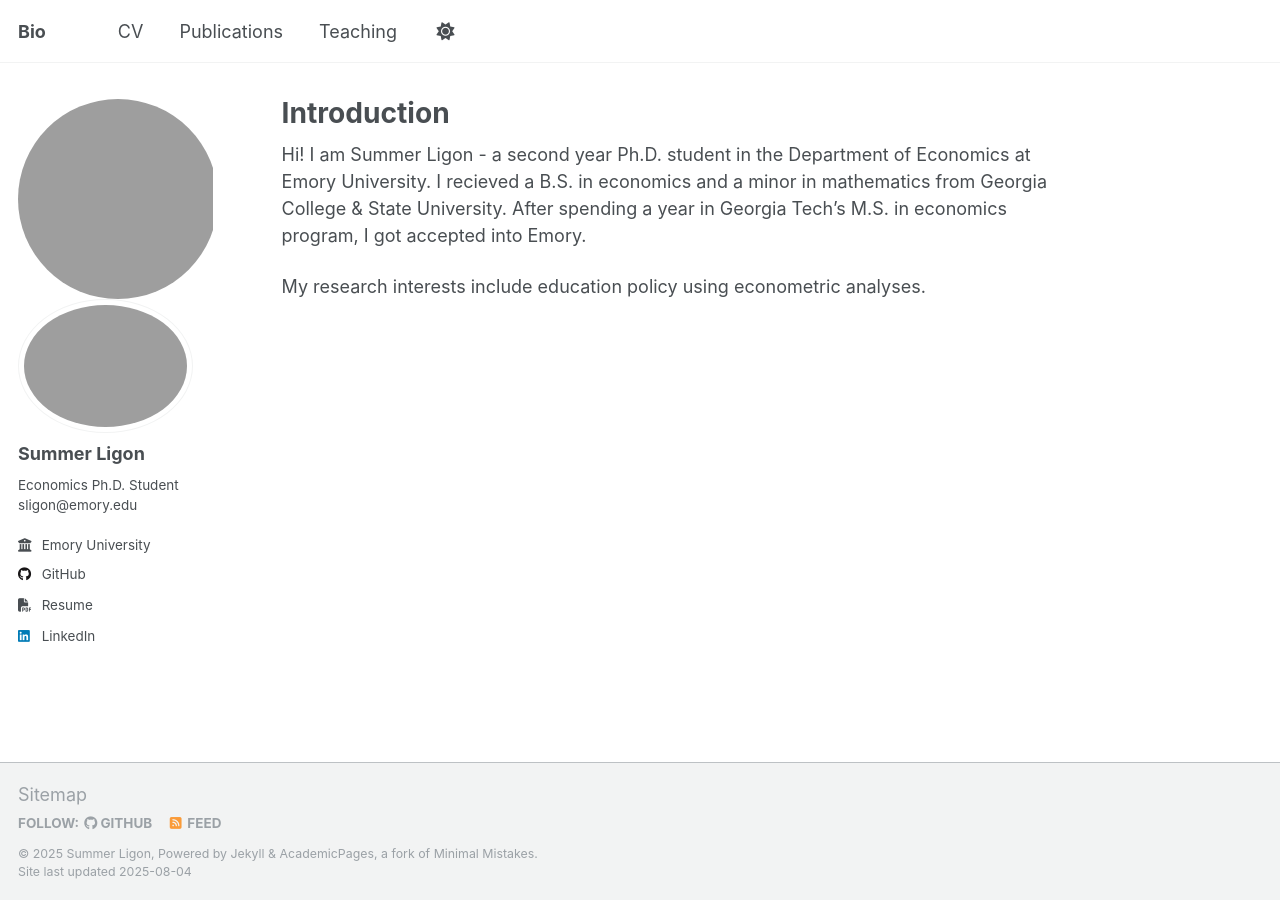
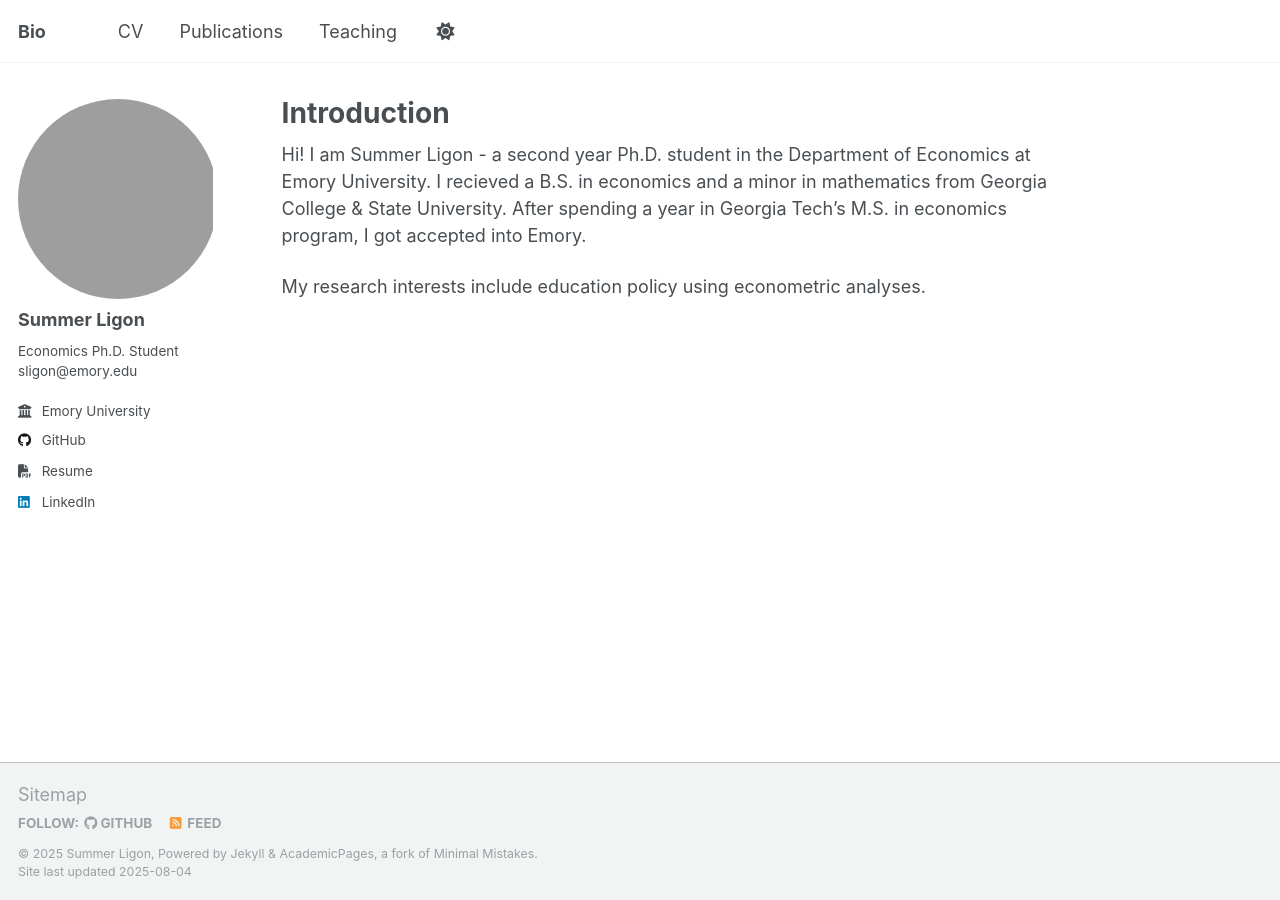
Before and after one commit to summerligon/summerligon.github.io, a Jekyll site: the page built from _pages/about.md, in a window 1280 px wide. Built offline with Jekyll 4.4.1, drawn with Linux system fonts in a browser that asks for light colours; a script that is not in the unit is left out; grey boxes are pictures that could not be loaded.

Commit message:
Update author-profile.html
last commit potentially

```diff
--- a/_includes/author-profile.html
+++ b/_includes/author-profile.html
@@ -6,13 +6,7 @@
 
 <div itemscope itemtype="http://schema.org/Person">
 
-  <div class="author__avatar">
-    {% if author.avatar contains "://" %}
-    	<img src="{{ author.avatar }}" alt="{{ author.name }}"  fetchpriority="high" />
-    {% else %}
-    	<img src="{{ author.avatar | prepend: "/images/" | prepend: base_path }}" class="author__avatar" alt="{{ author.name }}"  fetchpriority="high" />
-    {% endif %}
-  </div>
+
 
   <div class="author__content">
     <h3 class="author__name">{{ author.name }}</h3>
```
